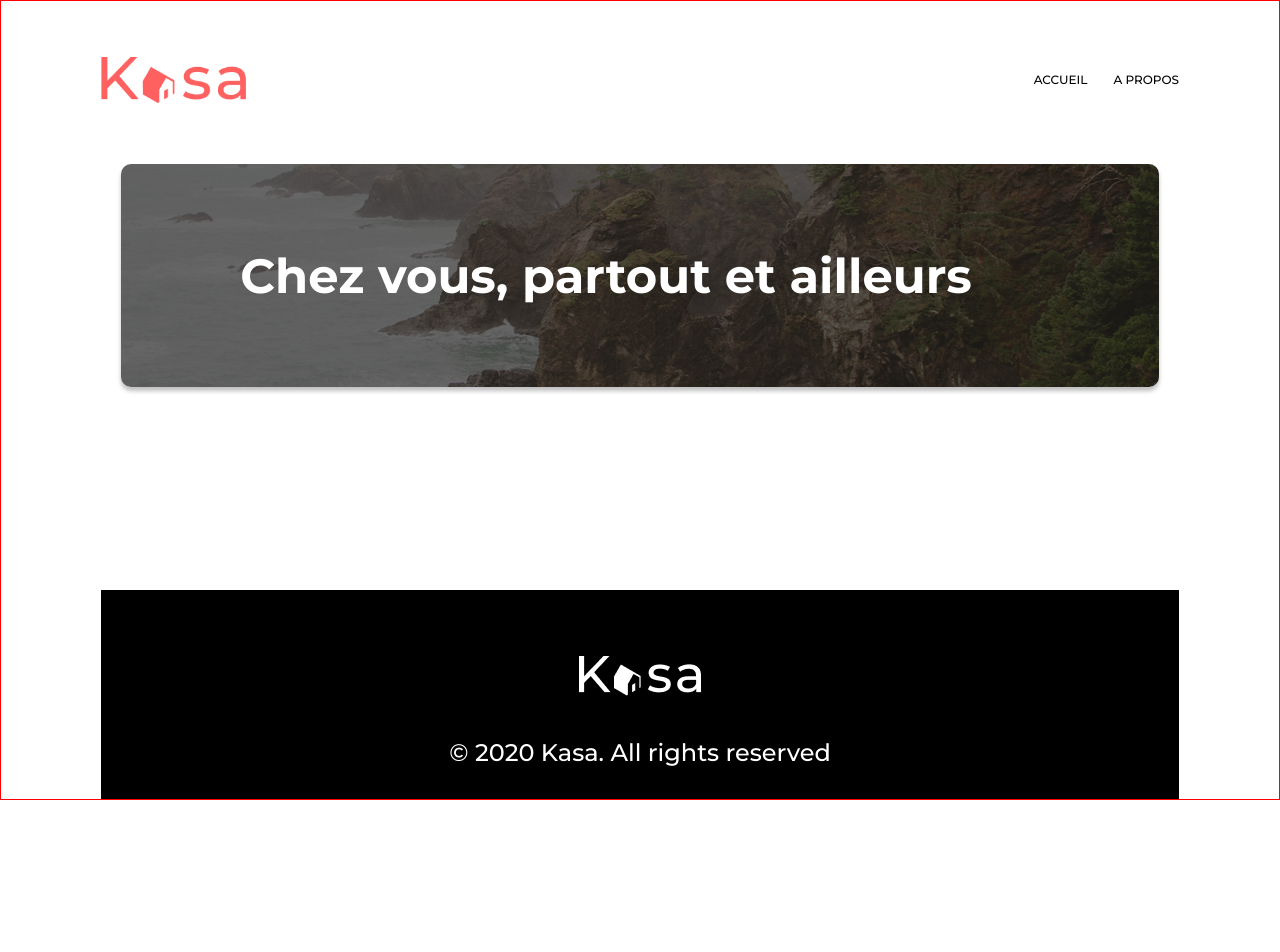
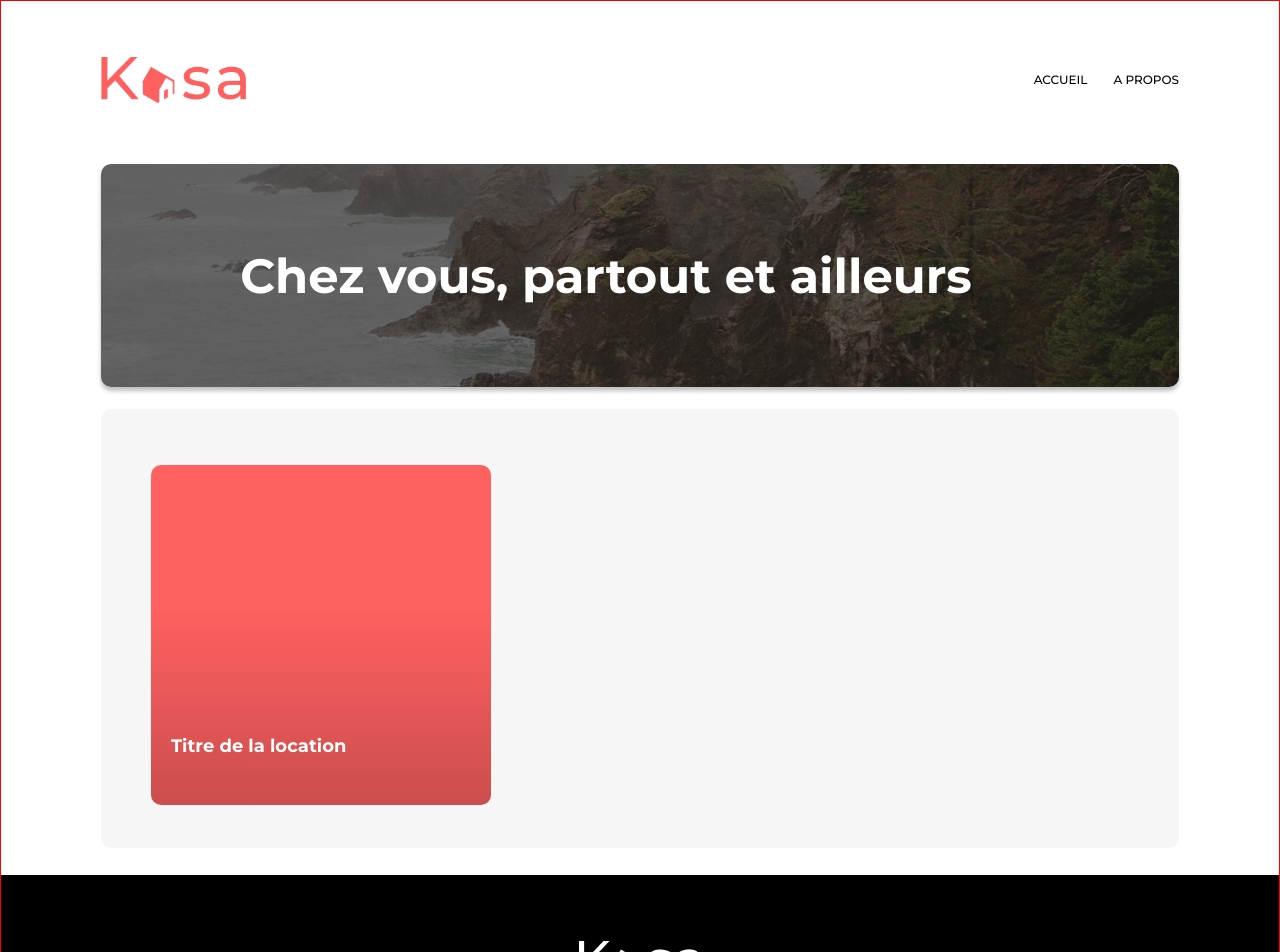
Before and after one commit to Tigershark936/Kasa_Developpez_une_application_Web_avec_React_et_React_Router, a React (Vite) app: page / in a window 1280 px wide. Shown: the top 952 px of the page. Before the commit the page ends 800 px from the top, so only its background shows below. Built offline with nearby package versions, Linux system fonts and the light colour scheme.

Commit message:
feat: create Card component with container and SCSS styles

```diff
--- a/src/components/Card/Card.jsx
+++ b/src/components/Card/Card.jsx
@@ -1 +1,13 @@
 import styles from './Card.module.scss';
+
+function Card(){
+    return (
+        <div className={styles.container}>
+            <div className={styles.card}>
+                <h1 className={styles.h1}>Titre de la location</h1>
+            </div>
+        </div>
+    )
+}
+
+export default Card
--- a/src/components/Card/Card.module.scss
+++ b/src/components/Card/Card.module.scss
@@ -0,0 +1,57 @@
+@use '../../sass/abstracts/variables' as *;
+@use '../../sass/abstracts/mixins' as *;
+
+// Styles pour mobile (base)
+.container {
+    background-color: rgba(246, 246, 246, 1);
+    @include margin(1.375rem 0 1.7rem 0); // 22px 0 27px 0
+    @include flex($orientation: column);
+    gap: 20px;
+}
+
+.card{
+    @include dimension($width: 335px, $height: 255px);
+    @include border($borderRadius: 10px);
+    background: linear-gradient(
+        to bottom,
+       rgba(255, 255, 255, 0) 0%,
+       rgba(10, 10, 10, 0) 42%,
+       rgba(4, 4, 4, 0.205) 99.99%,
+       rgba(0, 0, 0, 0.5) 100%
+    ),
+    $background-color;
+    overflow: hidden;
+    position: relative;
+}
+
+.h1 {
+    position: absolute;
+    top: 188px;
+    left: 20px;
+    @include textStyle(
+        $fontWeight: 700, $fontStyle: bold, $fontSize: 1.125rem, $color: #fff);
+
+}
+
+// Styles pour desktop et plus grand
+@media screen and (min-width: 1024px) {
+
+    .container {
+        @include dimension($height: auto);
+        background-color: rgba(246, 246, 246, 1);
+        @include border($borderRadius: 10px);
+        @include flex($justifyContent: space-between);
+        flex-wrap: wrap;
+        @include padding(56px 50px 43px 50px);
+        gap: 50px;
+    }
+
+    .card{
+        @include dimension($width: 340px, $height: 340px);
+    }
+
+    .h1 {
+        position: absolute;
+        top: 268px;
+    }
+}
--- a/src/components/Footer/Footer.module.scss
+++ b/src/components/Footer/Footer.module.scss
@@ -13,7 +13,7 @@
     @include margin(66px 0);
 }
 
-p{
+.p{
     @include textStyle($fontSize: 0.75rem, $color: $font-text-color);
     height: 46px;
     @include flex($alignItems:flex-end);
@@ -31,6 +31,5 @@ p{
 
     p {
         @include textStyle($fontSize: 1.5rem, $color: $font-text-color);
-
     }
 }
--- a/src/components/Header/Header.module.scss
+++ b/src/components/Header/Header.module.scss
@@ -35,6 +35,7 @@
 
     .header {
         @include dimension(100%, 68px);
+        @include padding(0 100px);
         @include margin(45px 0 50px 0);
         @include flex($justifyContent: space-between)
 }
--- a/src/main.scss
+++ b/src/main.scss
@@ -4,7 +4,6 @@
 
 // Styles pour mobile (base)
 body{
-   height: 100%;
     margin: 0;
 }
 
@@ -23,8 +22,11 @@ main{
 @media screen and (min-width: 1024px) {
     body{
         margin: 0 auto;
-        @include padding(0 100px);
         max-width: 1440px;
         border: 1px solid red;
     }
+
+    main{
+        @include padding(0 100px);
+    }
 }
--- a/src/pages/Home/Home.jsx
+++ b/src/pages/Home/Home.jsx
@@ -1,11 +1,13 @@
 import Banner from "../../components/Banner/Banner";
+import Card from "../../components/Card/Card";
 
 function Home() {
   return (
     <>
         <Banner/>
+        <Card/>
     </>
-  );
+  )
 }
 
 export default Home;
```
